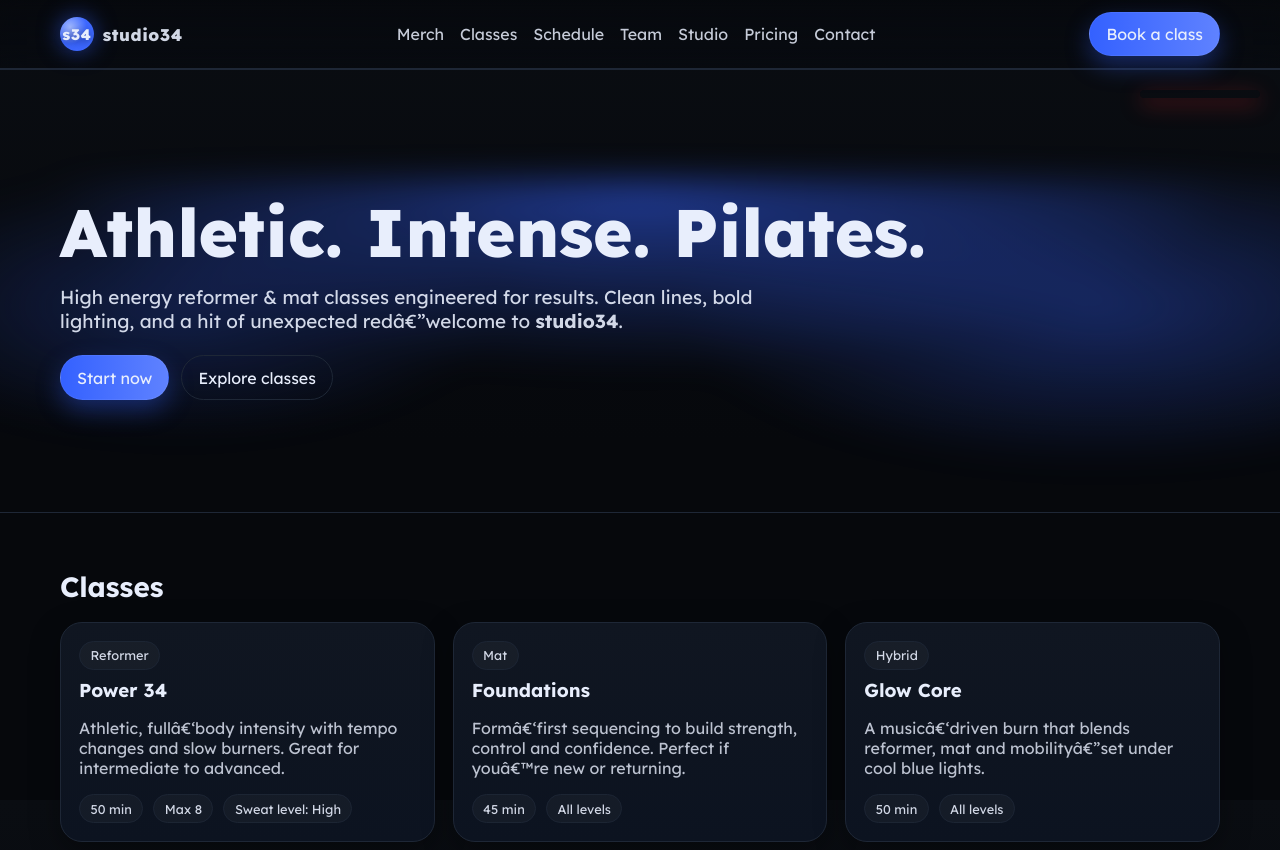
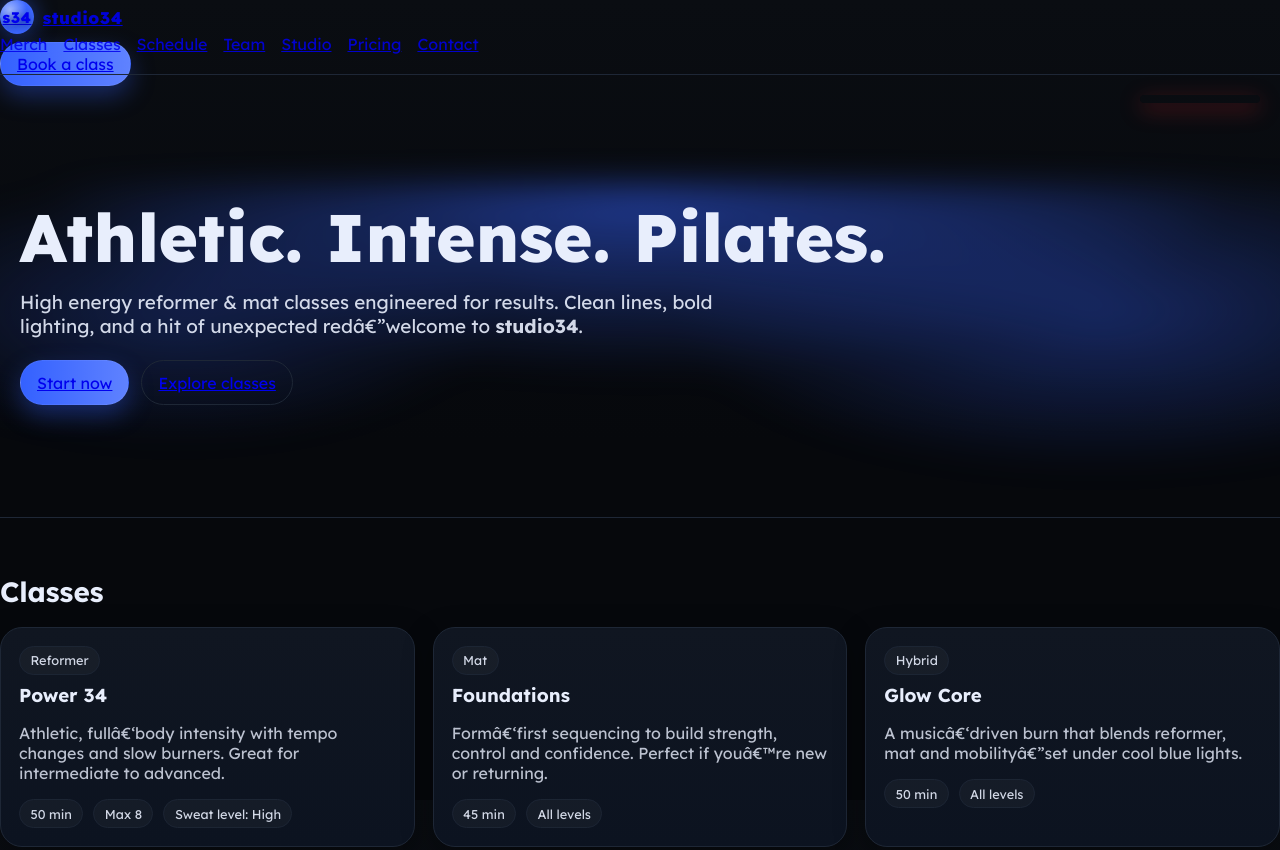
Before and after one commit to studios34/studio34, a plain HTML site: page index.html in a window 1280 px wide. Shown: the top 850 px of the page. Drawn offline with Linux system fonts and the light colour scheme.

Commit message:
Update index.html
Signed-off-by: s34 <devdave1800@gmail.com>

```diff
--- a/index.html
+++ b/index.html
@@ -28,12 +28,7 @@
       margin:0; font-family:"Lexend",system-ui,-apple-system,Segoe UI,Roboto,Ubuntu,"Helvetica Neue",Arial;
       color:var(--brand-ink); background:linear-gradient(180deg,var(--brand-bg),#06080c 55%);
     }
-    a{color:inherit; text-decoration:none}
-    .wrap{max-width:var(--maxw); margin-inline:auto; padding:0 20px}
-    header{
-      position:sticky; top:0; z-index:40; backdrop-filter:saturate(140%) blur(10px);
-      background:linear-gradient(180deg,rgba(6,8,12,.8),rgba(6,8,12,.35));
-      border-bottom:1px solid var(--brand-line);
+
     }
     .nav{display:flex; align-items:center; justify-content:space-between; min-height:68px}
     .logo{display:flex; align-items:center; gap:.55rem; font-weight:800; letter-spacing:.5px}
```
